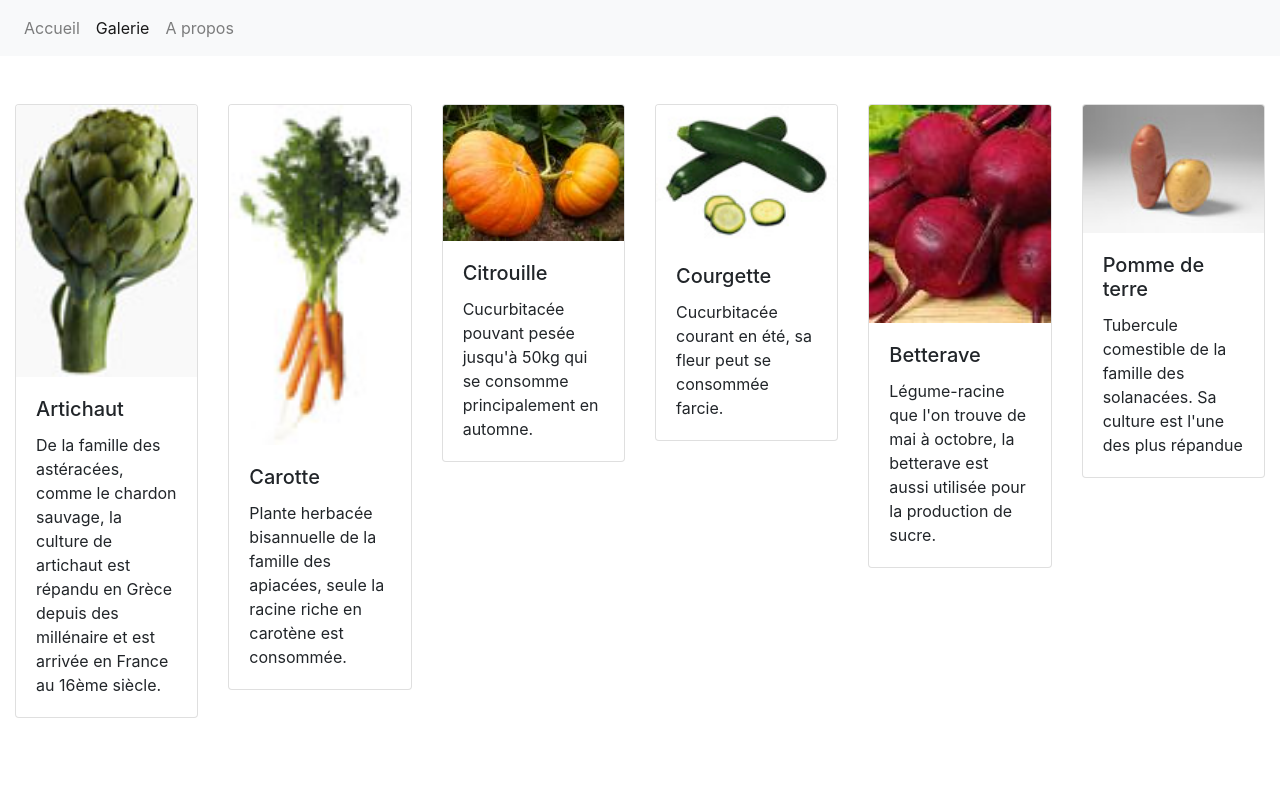
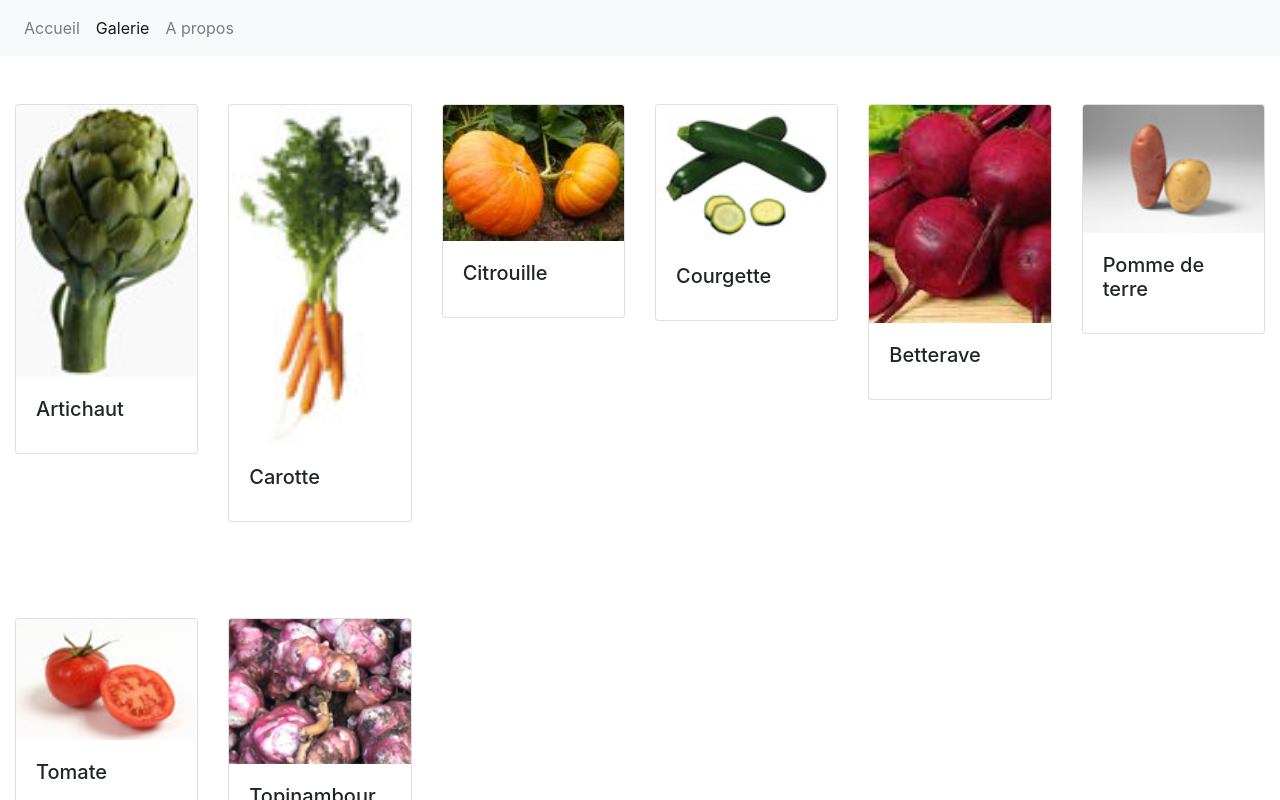
Before and after one commit to AntoineLabeeuw/app-legumes, an Angular app: page /galerie in a window 1280 px wide. Shown: the top 800 px of the page. Built offline with nearby package versions, Linux system fonts and the light colour scheme.

Commit message:
Galerie #35: suppression description

```diff
--- a/src/app/galerie/galerie.component.html
+++ b/src/app/galerie/galerie.component.html
@@ -5,7 +5,6 @@
         <img class="card-img-top" src="{{leg.photoUrl}}" alt="Image not found">
         <div class="card-body">
           <h5 class="card-title">{{leg.nom}}</h5>
-          <p class="card-text">{{leg.description}}</p>
         </div>
       </div>
     </div>
```
